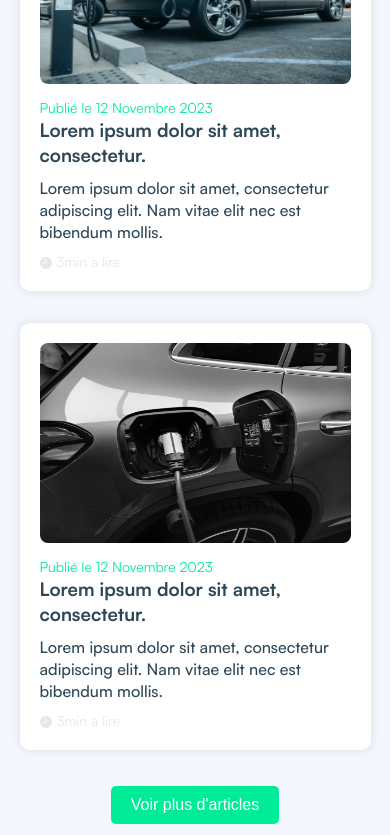
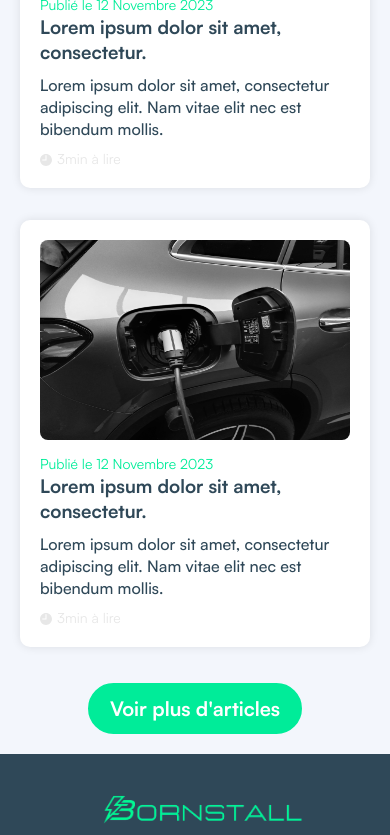
Before and after one commit to Maxime-Camaille/electric-car, a React (Create React App) app: page / in a window 390 px wide. Shown: the part 7880-8715 px from the top of the page. Built offline with nearby package versions, Linux system fonts and the light colour scheme.

Commit message:
Ajustement BlogSection

```diff
--- a/src/components/BlogSection/styles.css
+++ b/src/components/BlogSection/styles.css
@@ -27,7 +27,7 @@
   display: flex;
   justify-content: space-around;
   flex-wrap: wrap;
-  margin-top: 20px;
+  margin: 20px auto 48px auto;
 }
 
 .article {
@@ -73,31 +73,42 @@
   color: #e0e0e0;
 }
 
-.clock-icon{
- height: 12px;
- color: #E7E7E7;
- margin-right: 5px;
- margin-top: 1px;
+.clock-icon {
+  height: 12px;
+  color: #e7e7e7;
+  margin-right: 5px;
+  margin-top: 1px;
 }
 
 .read-time {
   font-size: 14px;
-  color: #E7E7E7;
+  color: #e7e7e7;
 }
 
 /* Style du bouton "Voir plus d'articles" */
 
 .view-more-button {
-  background-color: #00ec99;
-  color: #fff;
+  min-width: 130px;
+  height: auto;
+  color: #ffffff;
   padding: 10px 20px;
-  border: none;
-  border-radius: 5px;
-  font-size: 16px;
   cursor: pointer;
-  margin-top: 20px;
+  transition: all 0.3s ease;
+  display: inline;
+  border-radius: 980px;
+  border: 2px solid #00ec99;
+  background: #00ec99;
+  font-family: Satoshi-Variable, sans-serif;
+  font-size: 20px;
+  font-weight: bold;
+  margin: auto;
 }
-
+.view-more-button:hover {
+  background: white;
+  color: #00ec99;
+  border: 2px solid #00ec99;
+  scale: 1.1;
+}
 /* Styles pour tablette (par exemple, jusqu'à 768px) */
 
 @media screen and (max-width: 768px) {
@@ -114,11 +125,20 @@
 
 @media screen and (max-width: 480px) {
   .article {
-    width: 90%;
+    width: 100%;
     margin: 1rem auto;
   }
 
   .articles-container {
     flex-direction: column;
+    margin-bottom: 20px;
+  }
+  .blog-title{
+    font-size: 9vw;
+    font-weight: 600;
+    letter-spacing: -1px;
+  }
+  .blog-section{
+    padding: 48px 20px 20px 20px;
   }
 }
```
